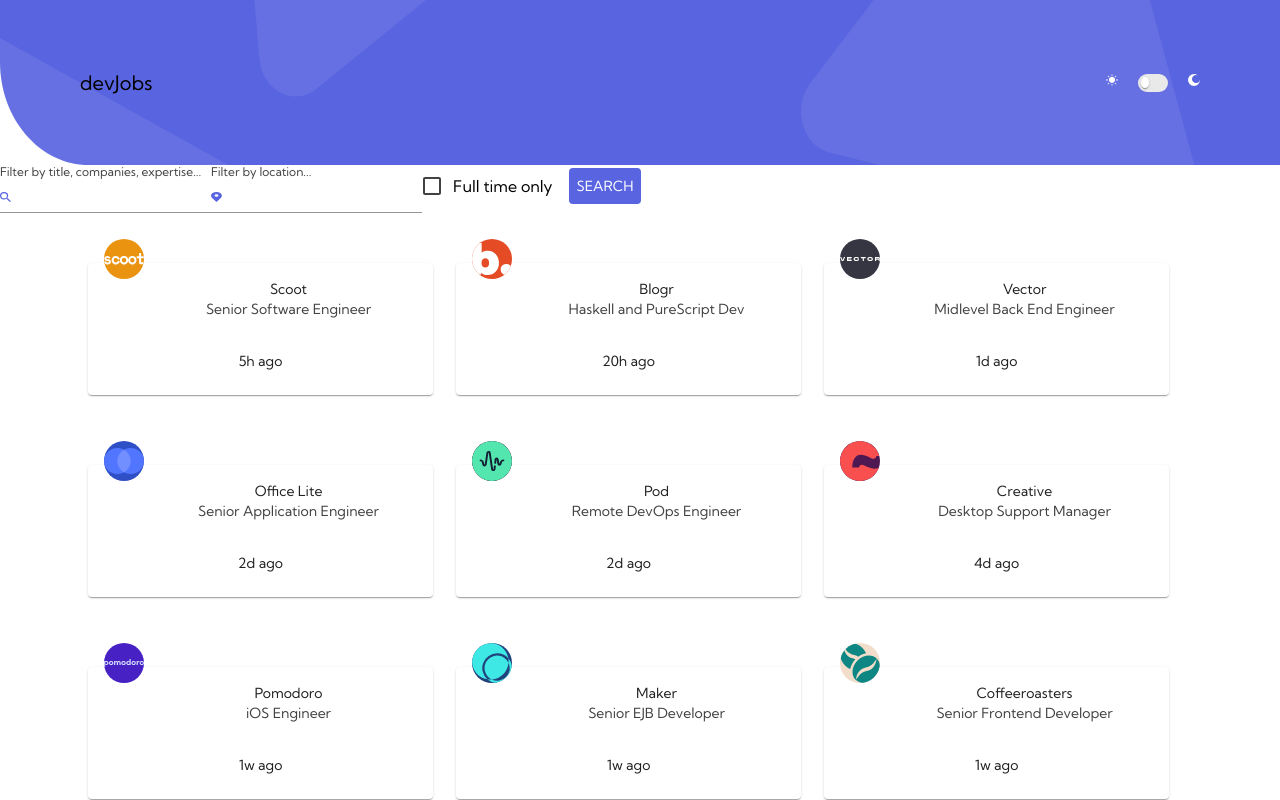
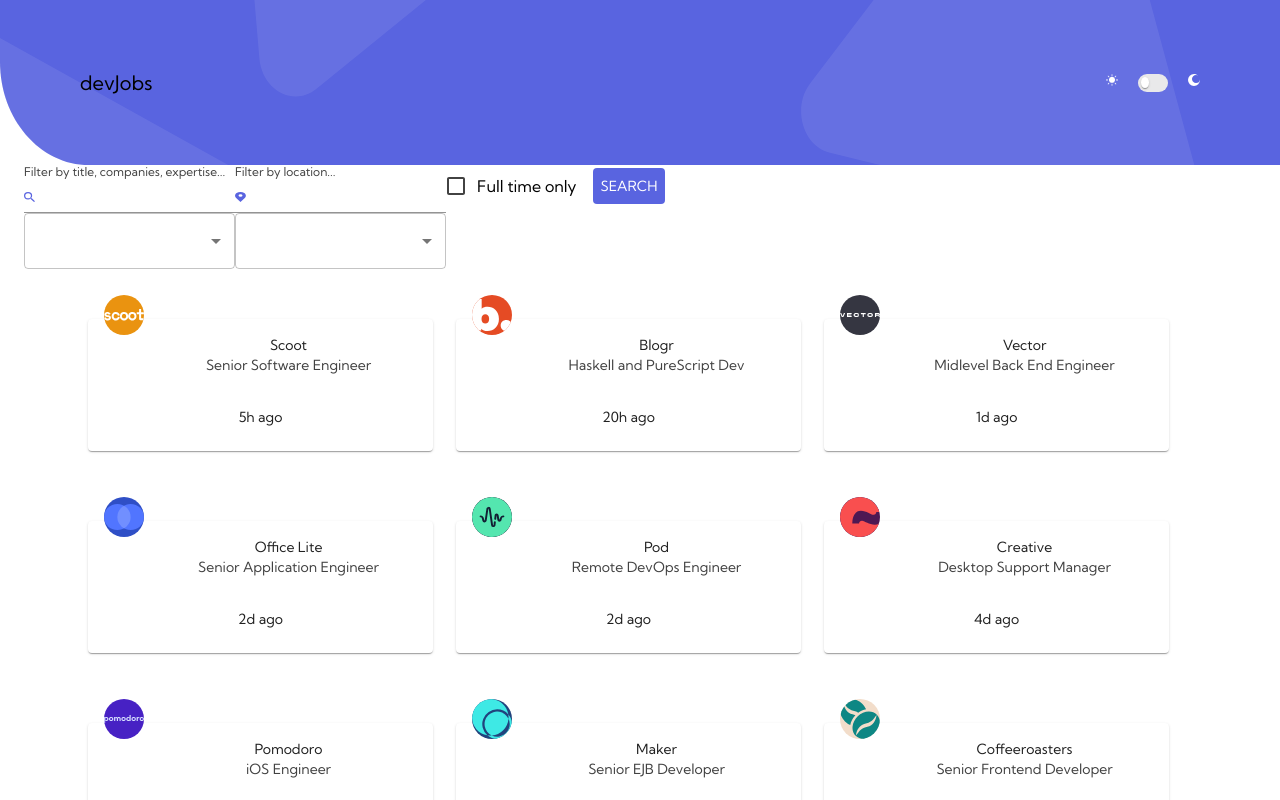
Before and after one commit to MSagdieva/FMChallenge---Devjobs-web-app, a Next.js app: page / in a window 1280 px wide. Shown: the top 800 px of the page. Built offline with nearby package versions, Linux system fonts and the light colour scheme.

Commit message:
add filterData and searchQuery

```diff
--- a/components/Main.jsx
+++ b/components/Main.jsx
@@ -12,11 +12,19 @@
     const theme = useTheme();
     const colorMode = useContext(ColorModeContext);
     const data = useContext(DataContext);
+    const [searchQuery, setSearchQuery] = useState(data.map((job)=> {return job.id}));
+    const [filterData, setFilterData] = useState(useContext(DataContext));
+
+    useEffect (()=>
+    { console.log(searchQuery);
+      setFilterData(data.filter((job)=>{return searchQuery.indexOf(job.id)!="-1"}))
+    },[searchQuery])
+
     return (<Container maxWidth="false" variant="body2" disableGutters={true}>
     <Header/>
-    <SearchForm />
+    <SearchForm setSearchQuery={setSearchQuery} searchQuery={searchQuery}/>
     <JobsList>
-      {data.map((job)=>{
+      {filterData.map((job)=>{
         return(
         <JobCard info={job} key={job.id}/>)})}
         </JobsList>
--- a/components/SearchForm.jsx
+++ b/components/SearchForm.jsx
@@ -1,21 +1,89 @@
 import React, {useState, useEffect, useContext} from "react";
 import SearchLine from "./elements/SearchLine";
-import { Checkbox, FormControlLabel, Button } from "@mui/material";
+import { Checkbox, FormControlLabel, Button, Container } from "@mui/material";
 import {DataContext} from "../pages/index";
 
 export default function SearchForm(props) {
   const data = useContext(DataContext);
-  const [searchQuery, setSearchQuery] = useState();
+  const searchData = createDataForSearch();
+  const defaultArray = data.map((job)=>{return job.id});
+  function createDataForSearch(){
+    let searchData = {"countries":{},"titles":{},"companies":{}, "expertices":{}, "contract":{}};
+    let setInfo = new Set;
+    data.map((job) => {
+          {
+            if (!setInfo.has(job.position))
+            {            Object.defineProperty(searchData.titles, job.position, {
+              value: [job.id],
+              writable: true
+            });
+            }
+            else{
+              searchData.titles[job.position].push(job.id);
+            }
+
+            if (!setInfo.has(job.company))
+            {            Object.defineProperty(searchData.companies, job.company, {
+              value: [job.id],
+              writable: true
+            });
+            }
+            else{
+              searchData.companies[job.company].push(job.id);
+            }
+            if (!setInfo.has(job.location))
+            {            Object.defineProperty(searchData.countries, job.location, {
+              value: [job.id],
+              writable: true
+            });
+            }
+            else{
+              searchData.countries[job.location].push(job.id);
+            }
+            if (!setInfo.has(job.contract))
+            {            Object.defineProperty(searchData.contract, job.contract, {
+              value: [job.id],
+              writable: true
+            });
+            }
+            else{
+              searchData.contract[job.contract].push(job.id);
+            }
+            job.expertice.map(item=>{if (!setInfo.has(item))
+            {            Object.defineProperty(searchData.expertices, item, {
+              value: [job.id],
+              writable: true
+            });
+            }
+            else{
+              searchData.expertices[item].push(job.id);
+            }});
+
+            setInfo.add(job.position);
+            setInfo.add(job.company);
+            job.expertice.map(item=>{setInfo.add(item)});
+            setInfo.add(job.location);
+            setInfo.add(job.contract);
+           // console.log(searchData);
+        }
+    });
+   return searchData;
+  }
+  function changeSearchData(){
+    if (document.getElementById("fulltime").checked)
+    {props.setSearchQuery(searchData.contract["Full Time"]);}
+    else props.setSearchQuery(defaultArray);
+  }
   return(
-<form>
-<SearchLine label="Filter by title, companies, expertise..." pic="/assets/desktop/icon-search.svg" data={data} setSearchQuery={props.searchQuery}/>
-<SearchLine label="Filter by location..." pic="/assets/desktop/icon-location.svg" data={data} setSearchQuery={props.searchQuery}/>
+<Container>
+<SearchLine type="basic" label="Filter by title, companies, expertise..." pic="/assets/desktop/icon-search.svg" searcData={searchData} data={data} setSearchQuery={props.searchQuery}/>
+<SearchLine type= "location" label="Filter by location..." pic="/assets/desktop/icon-location.svg" searcData={searchData} data={data} setSearchQuery={props.searchQuery}/>
 <FormControlLabel
         control={
-          <Checkbox name="fulltime" />
+          <Checkbox name="fulltime" id="fulltime"/>
         }
         label="Full time only"
       />
-<Button>Search</Button>
-</form>)
+<Button onClick={changeSearchData}>Search</Button>
+</Container>)
 }
--- a/components/elements/SearchLine.jsx
+++ b/components/elements/SearchLine.jsx
@@ -4,6 +4,7 @@
 import TextField from '@mui/material/TextField';
 import InputAdornment from '@mui/material/InputAdornment';
 import InputLabel from '@mui/material/InputLabel';
+import MenuItem from '@mui/material/MenuItem';
 import Image from 'next/image';
 
 export default function SearchLine( props) {
@@ -30,7 +31,7 @@
   function handleChange(e){
     console.log(e.target.value)
     props.data.map((job) => {
-      console.log(job.id);
+      job.position
     });
   }
 
@@ -48,8 +49,17 @@
                 width={12}
                 src={props.pic}
                 />
+
                 </InputAdornment>
               }
             />
+            <TextField id="select" select onChange={handleChange}>
+              {(props.type=="basic")?props.data.map((job) => {
+              if (job.company!=undefined){return <MenuItem>{job.company}</MenuItem>}
+              if (job.position!=undefined){return <MenuItem>{job.position}</MenuItem>}
+              }):props.data.map((job) => {
+                if (job.location!=undefined){return <MenuItem>{job.location}</MenuItem>}
+                  })}
+          </TextField>
           </FormControl>)
   }
```
Also changed, not shown: public/data.json (+15 -0 lines).
